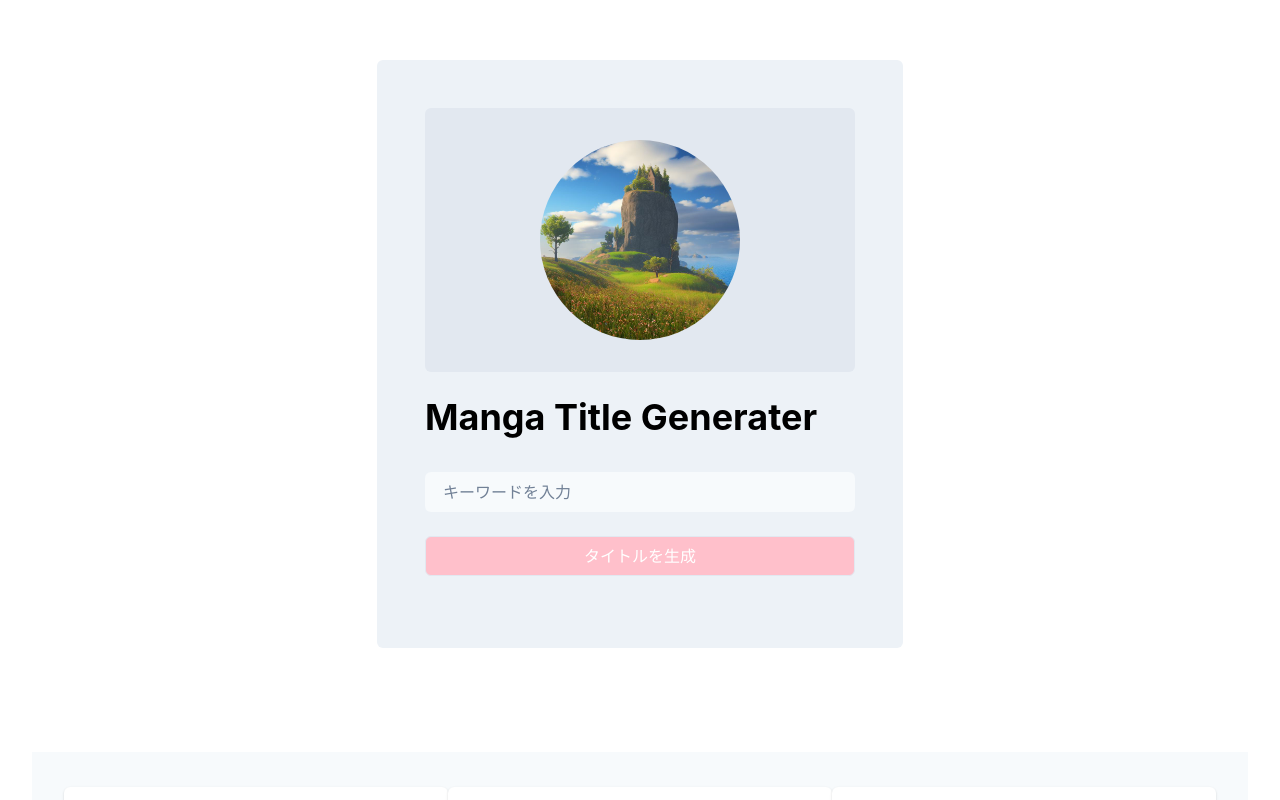
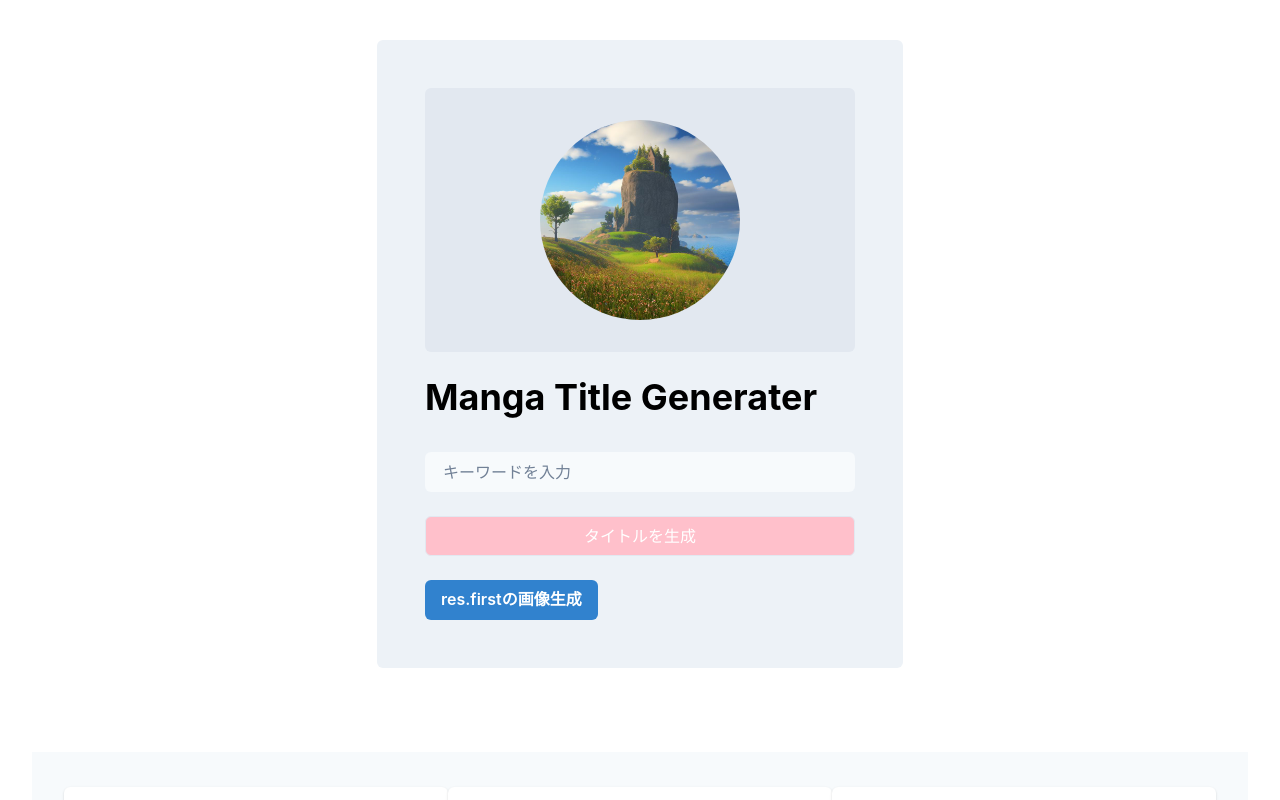
Before and after one commit to kajiyai/episode-title-generator, a Next.js app: page / in a window 1280 px wide. Shown: the top 800 px of the page. Built offline with nearby package versions, Linux system fonts and the light colour scheme.

Commit message:
added image generator but failed to fetch from api.

```diff
--- a/package.json
+++ b/package.json
@@ -13,6 +13,7 @@
     "@emotion/react": "^11.10.5",
     "@emotion/styled": "^11.10.5",
     "@next/font": "13.1.1",
+    "dotenv": "^16.0.3",
     "eslint": "8.31.0",
     "eslint-config-next": "13.1.1",
     "framer-motion": "^8.5.0",
--- a/pages/api/generateImage.js
+++ b/pages/api/generateImage.js
@@ -18,11 +18,11 @@ export default async function (req, res) {
     return;
   }
 
-  const manga = req.body.manga || "";
-  if (manga.trim().length === 0) {
+  const que = req.body.que || "";
+  if (que.trim().length === 0) {
     res.status(400).json({
       error: {
-        message: "Please enter a valid manga",
+        message: "Please enter a valid query",
       },
     });
     return;
@@ -30,11 +30,14 @@ export default async function (req, res) {
 
   try {
     const response = await openai.createImage({
-      prompt: "a white siamese cat",
+      prompt: que + "as a comic style",
       n: 1,
-      size: "256x256",
+      size: "512x512",
     });
-    console.log(response.data.data[0].url);
+    console.log("que:", que);
+    console.log("response.data:", response.data);
+    // index.jsxへ返す内容
+    res.status(200).json({ result: response.data });
   } catch (error) {
     if (error.response) {
       console.log(error.response.status);
--- a/pages/index.jsx
+++ b/pages/index.jsx
@@ -1,7 +1,7 @@
 import Head from "next/head";
 import { useState } from "react";
 import { Header, ShareButton, ResultCards } from "../components/index.js"
-import { Flex, Heading, Input, useColorMode, useColorModeValue, Center, Image } from "@chakra-ui/react";
+import { Flex, Heading, Input, useColorMode, useColorModeValue, Center, Image, Button } from "@chakra-ui/react";
 
 
 export default function Home() {
@@ -37,6 +37,44 @@ export default function Home() {
       alert(error.message);
     }
   }
+
+  // 生成した画像のurlを格納する変数を定義
+  let img_url;
+
+  // 画像生成ボタンを押した後
+  const generateImage = async () => {
+    try {
+      const response = await fetch("/api/generateImage", {
+        method: "POST",
+        headers: {
+          "Content-Type": "application/json",
+        },
+        // que:generateImage.jsの中の変数 プロンプトはres.firstを使用
+        body: JSON.stringify({ que: res.first }),
+      });
+      const data = await response.json();
+      if (response.status !== 200) {
+        throw (
+          data.error ||
+          new Error(`Request failed with status ${response.status}`)
+        );
+      }
+      console.log("response.data:", response.data);
+      console.log("response.data.data[0].url:", response.data.data[0].url);
+      // urlを代入
+      img_url = response.data.data[0].url;
+    } catch (error) {
+      // Consider implementing your own error handling logic here
+      console.error("通信に失敗したよ", error);
+      alert(error.message);
+    }
+  }
+
+  //img_urlの呼び出し
+  (async () => {
+    console.log("img_url", img_url);
+  })();
+
 
 
   // 変数resをjson形式で定義
@@ -85,6 +123,15 @@ export default function Home() {
             />
             <Input type="submit" mb={6} background="pink" value="タイトルを生成" color="white" />
           </form>
+          <form onSubmit={generateImage}>
+            <Button
+              colorScheme="blue"
+              type="submit"
+              value={res.first}>
+              res.firstの画像生成
+            </Button>
+          </form>
+          {/* {img_url} */}
         </Flex>
       </Flex >
       {/* 結果を表示するエリア */}
--- a/test.js
+++ b/test.js
@@ -1,11 +1,11 @@
-import { Configuration, OpenAIApi } from "openai";
+const { Configuration, OpenAIApi } = require("openai");
+require("dotenv").config();
 
 // 認証情報
 const configuration = new Configuration({
   apiKey: process.env.OPENAI_API_KEY,
 });
 const openai = new OpenAIApi(configuration);
-
 (async () => {
   const response = await openai.createImage({
     prompt: "a white siamese cat",
```
Also changed, not shown: 2 other files (tests, documents, lock files or other folders).
